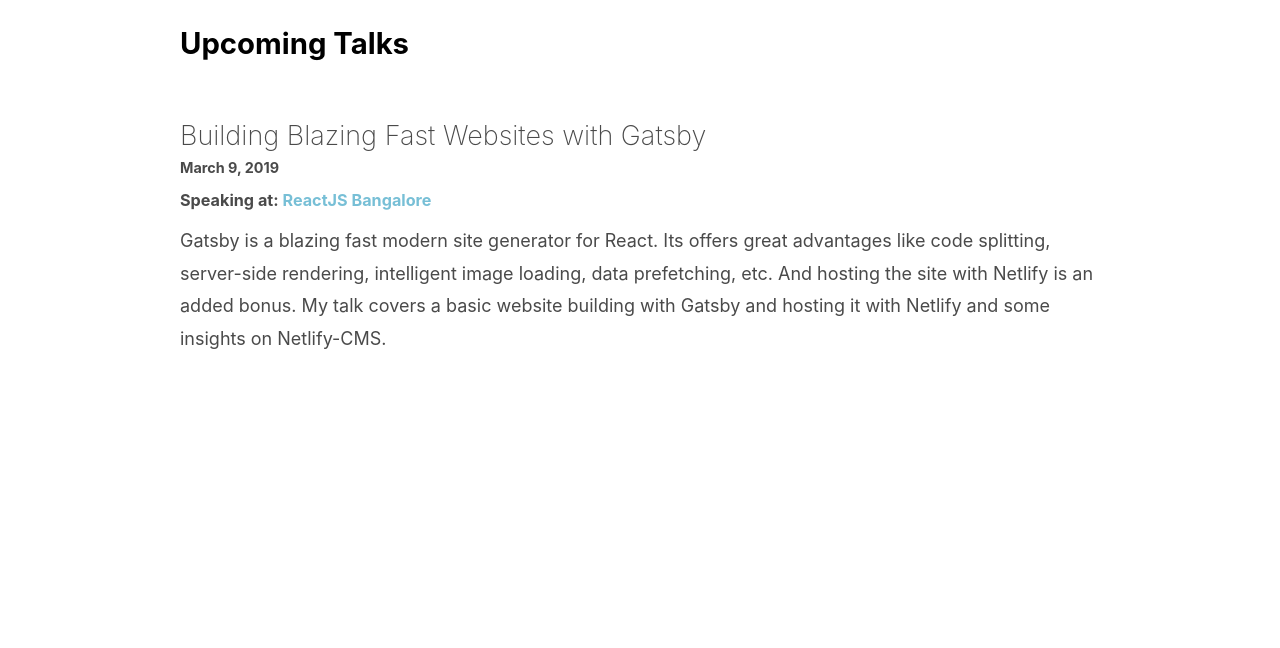
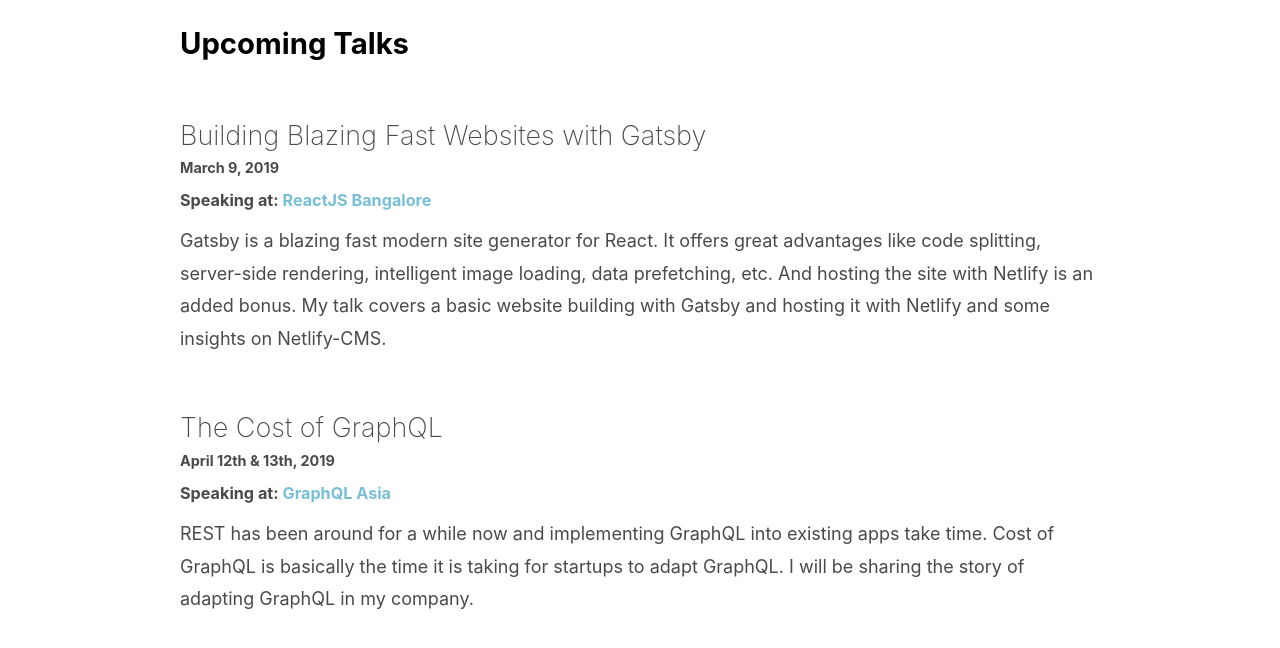
Before and after one commit to akankshach29/coderchachi.com, a Gatsby site: page /talks in a window 1280 px wide. Shown: the part 106-754 px from the top of the page. Built offline with nearby package versions, Linux system fonts and the light colour scheme; Gatsby itself is replaced by a stand-in of ours.

Commit message:
talks updated

```diff
--- a/src/pages/talks.js
+++ b/src/pages/talks.js
@@ -26,11 +26,21 @@
       <p style={{ margin: '5px 0px 10px', fontSize: '0.9em', fontWeight: 'bold'}}>Speaking at: <a style={{ color: '#77bfd6', textDecoration: 'none' }} href="https://www.meetup.com/ReactJS-Bangalore/events/257950984/">ReactJS Bangalore</a></p>
       <p>
          Gatsby is a blazing fast modern site generator for React.
-         Its offers great advantages like code splitting, server-side rendering,
+         It offers great advantages like code splitting, server-side rendering,
          intelligent image loading,  data prefetching, etc.
          And hosting the site with Netlify is an added bonus. My talk covers a
          basic website building with Gatsby and hosting it with Netlify and some
          insights on Netlify-CMS.
+      </p>
+      <br />
+      <h2 className="blogSquare__title">The Cost of GraphQL</h2>
+      <p style={{ margin: '5px 0px 0px', fontSize: '0.8em', fontWeight: 'bold'}}>April 12th & 13th, 2019</p>
+      <p style={{ margin: '5px 0px 10px', fontSize: '0.9em', fontWeight: 'bold'}}>Speaking at: <a style={{ color: '#77bfd6', textDecoration: 'none' }} href="https://www.graphql-asia.org/">GraphQL Asia</a></p>
+      <p>
+      REST has been around for a while now and implementing GraphQL into existing
+      apps take time. Cost of GraphQL is basically the time it is taking for
+      startups to adapt GraphQL. I will be sharing the story of adapting GraphQL
+      in my company.
       </p>
 
     </section>
```
